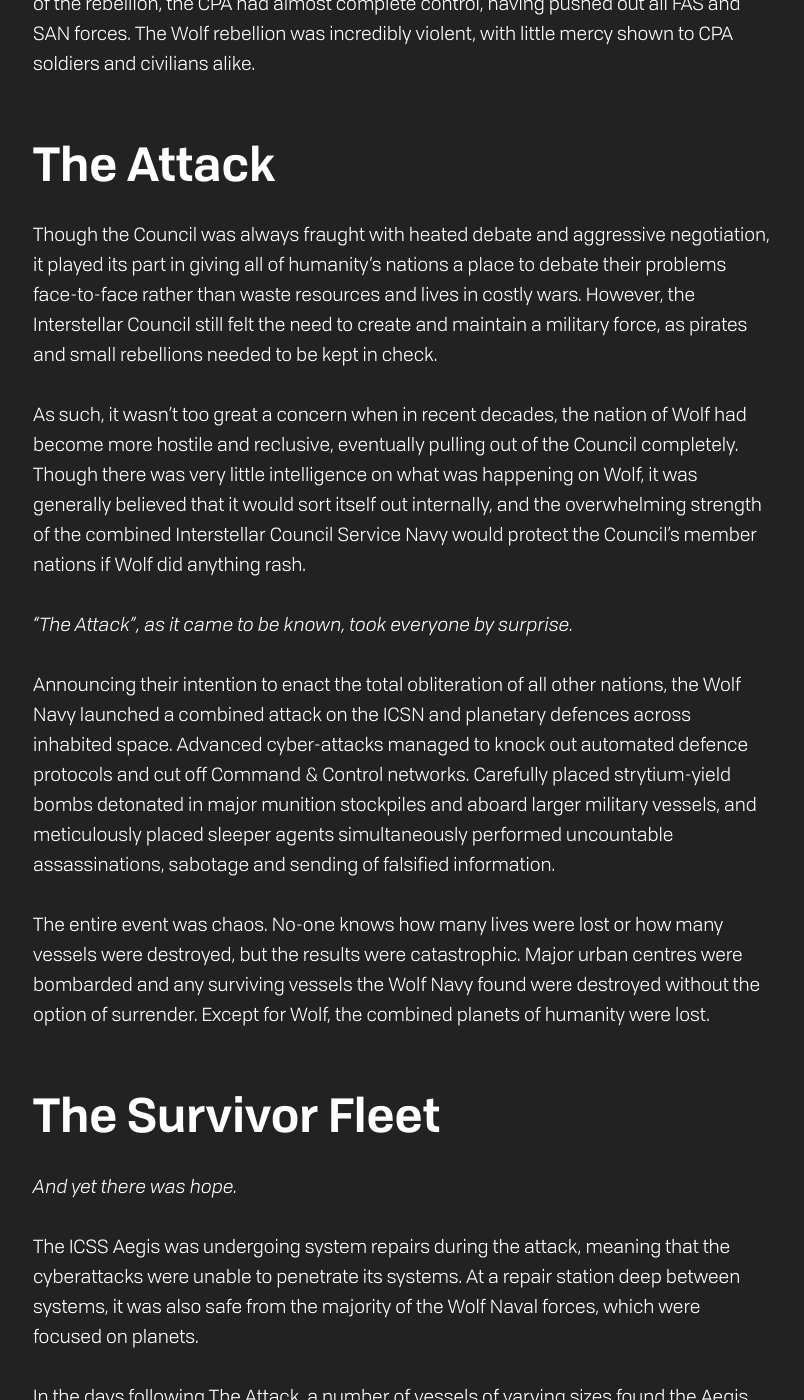
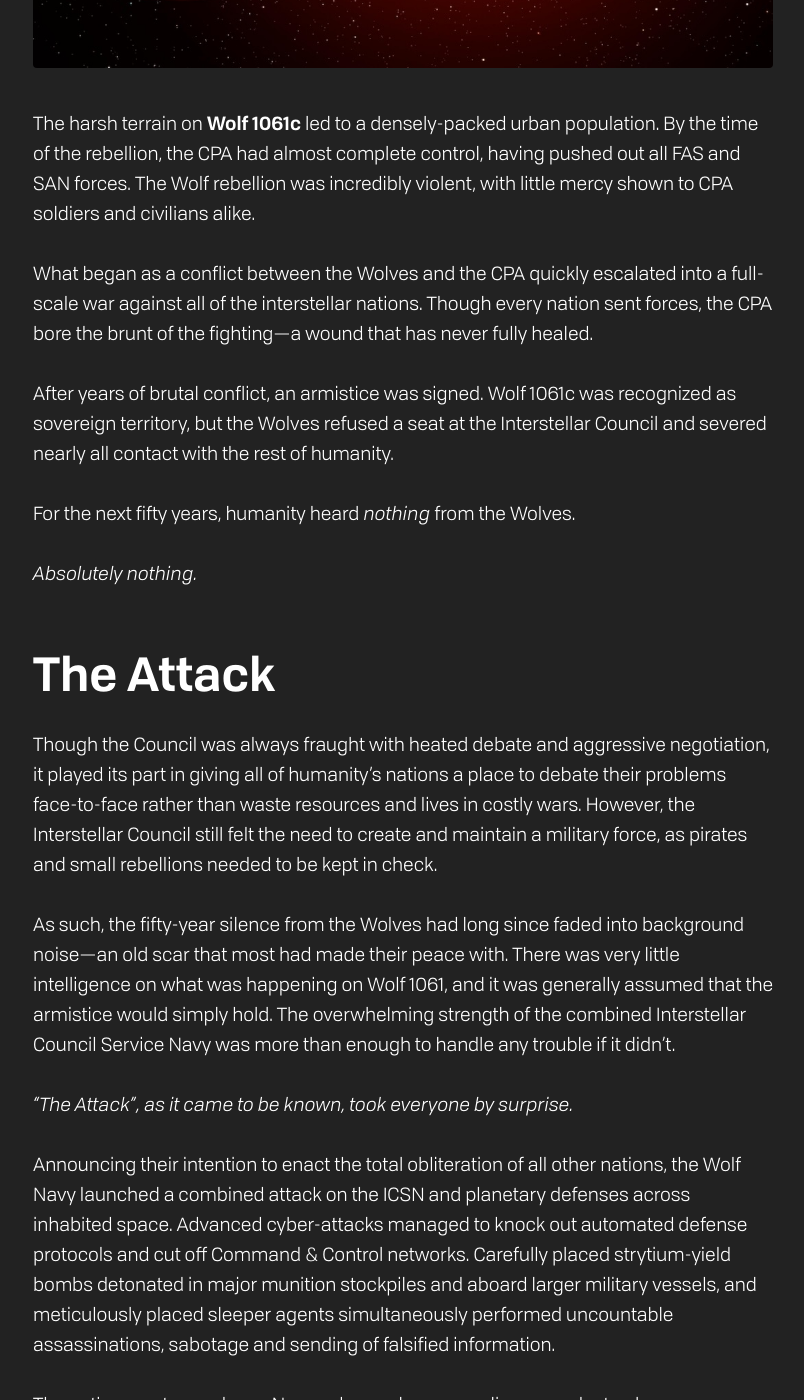
Before and after one commit to jedlimke/prairiefiregaming.com, a Jekyll site: the page built from rules/den-of-wolves-2026/background-guide.md, in a window 1280 px wide and 1400 px high, scrolled down 4439 px. Shown: the whole window, without its empty margins (237-1041 px from the left). Built offline with Jekyll 4.4.1, drawn with Linux system fonts in a browser that asks for light colours; some of the changed text lies outside the part shown.

Commit message:
Narrative adjustments.

```diff
--- a/rules/den-of-wolves-2026/background-guide.md
+++ b/rules/den-of-wolves-2026/background-guide.md
@@ -7,7 +7,7 @@ nav_order: 2
 
 # Background Guide
 
-It is the 27th Century and thanks to Faster Than Light (FTL) technology, humanity has spread to multiple star systems. Research missions became colonies, colonies became self-sufficient societies, and before too long, these societies became powerful, independent interstellar nations in and of themselves. Many battles were fought over the centuries, but eventually humanity settled into a state of relative peace, as the Old Nations on Earth began to share more power and influence with the New Nations across the void of space.
+It is the 27th Century and thanks to Faster Than Light (FTL) technology, humanity has spread to multiple star systems. Research missions became colonies, colonies became self-sufficient societies, and before too long, these societies became powerful, independent interstellar nations in and of themselves. Many battles were fought over the centuries. Most scars healed with time—though not all—and eventually humanity settled into a state of relative peace, as the Old Nations on Earth began to share more power and influence with the New Nations across the void of space.
 
 And so it was that the Interstellar Council was formed–a government that represented the Old Nations and the New.
 
@@ -32,7 +32,7 @@ On Earth, the birthplace of humanity, there exist three Nations that have been i
       <img src="/assets/megagames/dow--nation--cpa.png" alt="Confederated Peoples of Asia flag" class="nation--cpa">
       <div class="fleet-content">
         <h4>Confederated Peoples of Asia (CPA)</h4>
-        <p>The CPA covers most of the East Asian landmass, and maintains control of its massive population through a strong focus on national identity and working towards the good of the nation. Whilst they are technically old rivals of the FAS, as the centuries went on, they have found they have more and more in common with them, considering the rise of the New Nations. The CPA have long been political enemies of the Wolves–even before the current crisis–as Wolf 1061 was a mostly CPA-held system when the Wolf independence forces took control of it with little mercy shown to the pro-CPA soldiers and citizens there.</p>
+        <p>The CPA covers most of the East Asian landmass, and maintains control of its massive population through a strong focus on national identity and working towards the good of the nation. Whilst they are technically old rivals of the FAS, as the centuries went on, they have found they have more and more in common with them, considering the rise of the New Nations. The CPA have long been the most outspoken enemies of the Wolves–even before the current crisis–as Wolf 1061 was a mostly CPA-held system when Wolf independence forces took control of it, showing little mercy to the CPA soldiers and citizens there. Though the war would eventually draw in all nations, the CPA paid the steepest price, and that debt has never been forgotten.</p>
       </div>
     </div>
   </div>
@@ -97,23 +97,33 @@ As the colonised planets in far off systems gained their independence, their rel
 </div>
 {:/nomarkdown}
 
+Of all the wars of independence that shaped the interstellar order, one refused to be settled so neatly.
+
 ## The Wolves
 
 ![Wolf 1061c](/assets/megagames/dow--wolf-1061c.jpg)
 
 The harsh terrain on **Wolf 1061c** led to a densely-packed urban population. By the time of the rebellion, the CPA had almost complete control, having pushed out all FAS and SAN forces. The Wolf rebellion was incredibly violent, with little mercy shown to CPA soldiers and civilians alike.
 
+What began as a conflict between the Wolves and the CPA quickly escalated into a full-scale war against all of the interstellar nations. Though every nation sent forces, the CPA bore the brunt of the fighting—a wound that has never fully healed.
+
+After years of brutal conflict, an armistice was signed. Wolf 1061c was recognized as sovereign territory, but the Wolves refused a seat at the Interstellar Council and severed nearly all contact with the rest of humanity.
+
+For the next fifty years, humanity heard _nothing_ from the Wolves.
+
+_Absolutely nothing._
+
 ## The Attack
 
 Though the Council was always fraught with heated debate and aggressive negotiation, it played its part in giving all of humanity's nations a place to debate their problems face-to-face rather than waste resources and lives in costly wars. However, the Interstellar Council still felt the need to create and maintain a military force, as pirates and small rebellions needed to be kept in check.
 
-As such, it wasn't too great a concern when in recent decades, the nation of Wolf had become more hostile and reclusive, eventually pulling out of the Council completely. Though there was very little intelligence on what was happening on Wolf, it was generally believed that it would sort itself out internally, and the overwhelming strength of the combined Interstellar Council Service Navy would protect the Council's member nations if Wolf did anything rash.
+As such, the fifty-year silence from the Wolves had long since faded into background noise—an old scar that most had made their peace with. There was very little intelligence on what was happening on Wolf 1061, and it was generally assumed that the armistice would simply hold. The overwhelming strength of the combined Interstellar Council Service Navy was more than enough to handle any trouble if it didn't.
 
 *"The Attack", as it came to be known, took everyone by surprise.*
 
-Announcing their intention to enact the total obliteration of all other nations, the Wolf Navy launched a combined attack on the ICSN and planetary defences across inhabited space. Advanced cyber-attacks managed to knock out automated defence protocols and cut off Command & Control networks. Carefully placed strytium-yield bombs detonated in major munition stockpiles and aboard larger military vessels, and meticulously placed sleeper agents simultaneously performed uncountable assassinations, sabotage and sending of falsified information.
+Announcing their intention to enact the total obliteration of all other nations, the Wolf Navy launched a combined attack on the ICSN and planetary defenses across inhabited space. Advanced cyber-attacks managed to knock out automated defense protocols and cut off Command & Control networks. Carefully placed strytium-yield bombs detonated in major munition stockpiles and aboard larger military vessels, and meticulously placed sleeper agents simultaneously performed uncountable assassinations, sabotage and sending of falsified information.
 
-The entire event was chaos. No-one knows how many lives were lost or how many vessels were destroyed, but the results were catastrophic. Major urban centres were bombarded and any surviving vessels the Wolf Navy found were destroyed without the option of surrender. Except for Wolf, the combined planets of humanity were lost.
+The entire event was chaos. No-one knows how many lives were lost or how many vessels were destroyed, but the results were catastrophic. Major urban centers were bombarded and any surviving vessels the Wolf Navy found were destroyed without the option of surrender. Except for Wolf, the combined planets of humanity were lost.
 
 ## The Survivor Fleet
 
```
